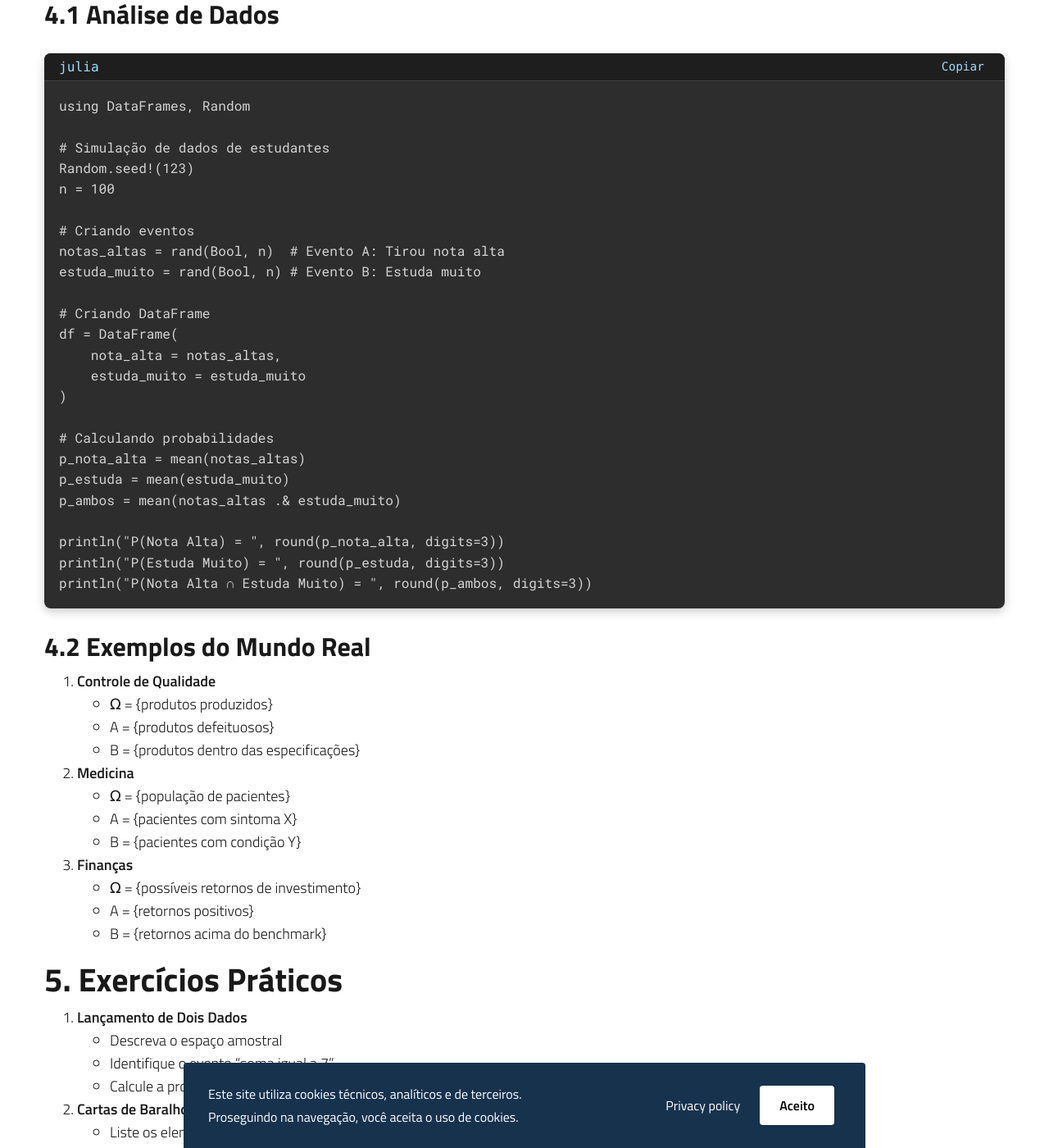
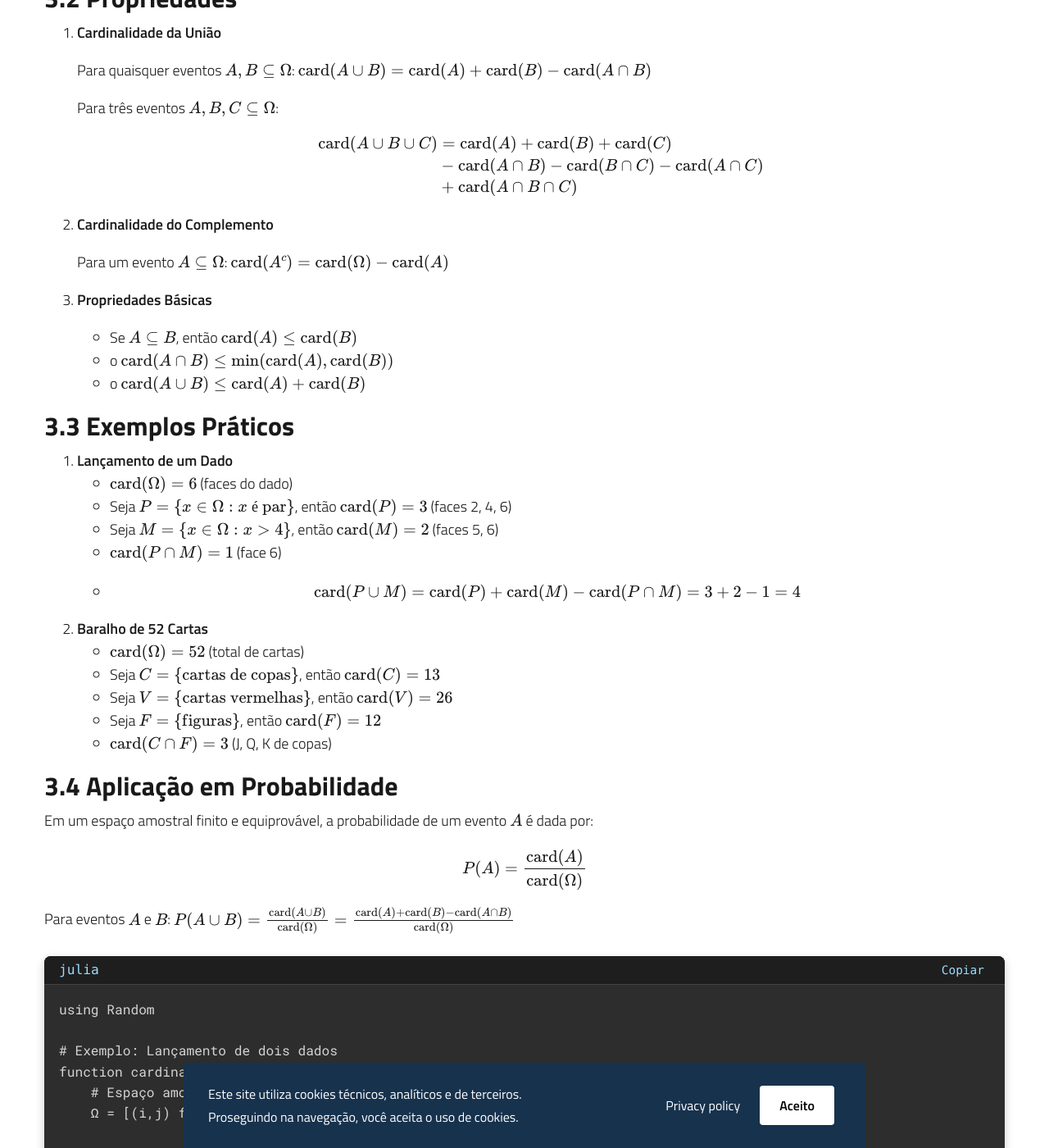
Before and after one commit to morrisonkuhlsen/morrisonkuhlsen, a Jekyll site: the page built from pt/probabilidade/eventos-espaco-amostral.md, in a window 1280 px wide and 1400 px high, scrolled down 5060 px. Shown: the whole window at 82% size. Built offline with Jekyll 4.4.1, drawn with Linux system fonts in a browser that asks for light colours; some of the changed text lies outside the part shown.

Commit message:
fix: corrige notação matemática da cardinalidade para melhor renderização

```diff
--- a/pt/probabilidade/eventos-espaco-amostral.md
+++ b/pt/probabilidade/eventos-espaco-amostral.md
@@ -180,9 +180,108 @@ plot!(p3, xlims=(-1.5,2.5), ylims=(-1.5,1.5), aspect_ratio=:equal)</code></pre>
 ![Operações com Eventos]({{ site.baseurl }}/assets/images/operacoes_eventos.png)
 <div class="image-caption">Figura 2: Representação visual das operações com eventos usando diagramas de Venn</div>
 
-## 3. Propriedades e Relações
+## 3. Cardinalidade
 
-### 3.1 Propriedades da União e Interseção
+A cardinalidade de um conjunto, denotada por $$\text{card}(A)$$ ou $$n(A)$$, representa o número de elementos desse conjunto. Este conceito é fundamental para o cálculo de probabilidades em espaços amostrais finitos.
+
+### 3.1 Definição e Notação
+
+Seja $$A$$ um conjunto qualquer:
+- Cardinalidade de $$A$$: $$\text{card}(A)$$ ou $$n(A)$$
+- Cardinalidade do espaço amostral: $$\text{card}(\Omega)$$
+- Cardinalidade do conjunto vazio: $$\text{card}(\emptyset) = 0$$
+
+Para conjuntos finitos, a cardinalidade é um número natural:
+$$\text{card}(A) \in \mathbb{N}_0 = \{0, 1, 2, ...\}$$
+
+### 3.2 Propriedades
+
+1. **Cardinalidade da União**
+
+   Para quaisquer eventos $$A, B \subseteq \Omega$$:
+   $$\text{card}(A \cup B) = \text{card}(A) + \text{card}(B) - \text{card}(A \cap B)$$
+
+
+   Para três eventos $$A, B, C \subseteq \Omega$$:
+
+   $$\begin{align*}
+   \text{card}(A \cup B \cup C) &= \text{card}(A) + \text{card}(B) + \text{card}(C) \\
+   &- \text{card}(A \cap B) - \text{card}(B \cap C) - \text{card}(A \cap C) \\
+   &+ \text{card}(A \cap B \cap C)
+   \end{align*}$$
+
+2. **Cardinalidade do Complemento**
+
+   Para um evento $$A \subseteq \Omega$$:
+   $$\text{card}(A^c) = \text{card}(\Omega) - \text{card}(A)$$
+
+3. **Propriedades Básicas**
+   - Se $$A \subseteq B$$, então $$\text{card}(A) \leq \text{card}(B)$$
+   - o $$\text{card}(A \cap B) \leq \min(\text{card}(A), \text{card}(B))$$
+   - o $$\text{card}(A \cup B) \leq \text{card}(A) + \text{card}(B)$$
+
+### 3.3 Exemplos Práticos
+
+1. **Lançamento de um Dado**
+   - $$\text{card}(\Omega) = 6$$ (faces do dado)
+   - Seja $$P = \{x \in \Omega : x \text{ é par}\}$$, então $$\text{card}(P) = 3$$ (faces 2, 4, 6)
+   - Seja $$M = \{x \in \Omega : x > 4\}$$, então $$\text{card}(M) = 2$$ (faces 5, 6)
+   - $$\text{card}(P \cap M) = 1$$ (face 6)
+   - $$\text{card}(P \cup M) = \text{card}(P) + \text{card}(M) - \text{card}(P \cap M) = 3 + 2 - 1 = 4$$
+
+2. **Baralho de 52 Cartas**
+   - $$\text{card}(\Omega) = 52$$ (total de cartas)
+   - Seja $$C = \{\text{cartas de copas}\}$$, então $$\text{card}(C) = 13$$
+   - Seja $$V = \{\text{cartas vermelhas}\}$$, então $$\text{card}(V) = 26$$
+   - Seja $$F = \{\text{figuras}\}$$, então $$\text{card}(F) = 12$$
+   - $$\text{card}(C \cap F) = 3$$ (J, Q, K de copas)
+
+### 3.4 Aplicação em Probabilidade
+
+Em um espaço amostral finito e equiprovável, a probabilidade de um evento $$A$$ é dada por:
+
+$$P(A) = \frac{\text{card}(A)}{\text{card}(\Omega)}$$
+
+Para eventos $$A$$ e $$B$$:
+$$P(A \cup B) = \frac{\text{card}(A \cup B)}{\text{card}(\Omega)} = \frac{\text{card}(A) + \text{card}(B) - \text{card}(A \cap B)}{\text{card}(\Omega)}$$
+
+<div class="code-container">
+  <div class="code-header">
+    <div class="code-lang">julia</div>
+    <div style="flex-grow: 1;"></div>
+    <button class="copy-button" onclick="copyCode(this)">
+      <i class="bi bi-clipboard"></i>Copiar
+    </button>
+  </div>
+  <div class="code-content">
+    <pre><code>using Random
+
+# Exemplo: Lançamento de dois dados
+function cardinalidade_soma_dados()
+    # Espaço amostral
+    Ω = [(i,j) for i in 1:6 for j in 1:6]
+
+    # Evento A: soma igual a 7
+    A = filter(x -> sum(x) == 7, Ω)
+
+    # Evento B: primeiro dado maior que 4
+    B = filter(x -> x[1] > 4, Ω)
+
+    # Cardinalidades
+    println("Cardinalidade do espaço amostral: ", length(Ω))
+    println("Cardinalidade do evento A (soma = 7): ", length(A))
+    println("Cardinalidade do evento B (primeiro > 4): ", length(B))
+    println("Cardinalidade da interseção A ∩ B: ", length(intersect(A, B)))
+    println("Cardinalidade da união A ∪ B: ", length(union(A, B)))
+end
+
+cardinalidade_soma_dados()</code></pre>
+  </div>
+</div>
+
+## 4. Propriedades e Relações
+
+### 4.1 Propriedades da União e Interseção
 
 1. **Comutativa**
    $$A \cup B = B \cup A$$
@@ -258,7 +357,7 @@ println("P(Nota Alta ∩ Estuda Muito) = ", round(p_ambos, digits=3))</code></pr
    - A = {retornos positivos}
    - B = {retornos acima do benchmark}
 
-## 5. Exercícios Práticos
+## 6. Exercícios Práticos
 
 1. **Lançamento de Dois Dados**
    - Descreva o espaço amostral
```
Also changed, not shown: other parts of pt/probabilidade/eventos-espaco-amostral.md (+4 -4 lines).
